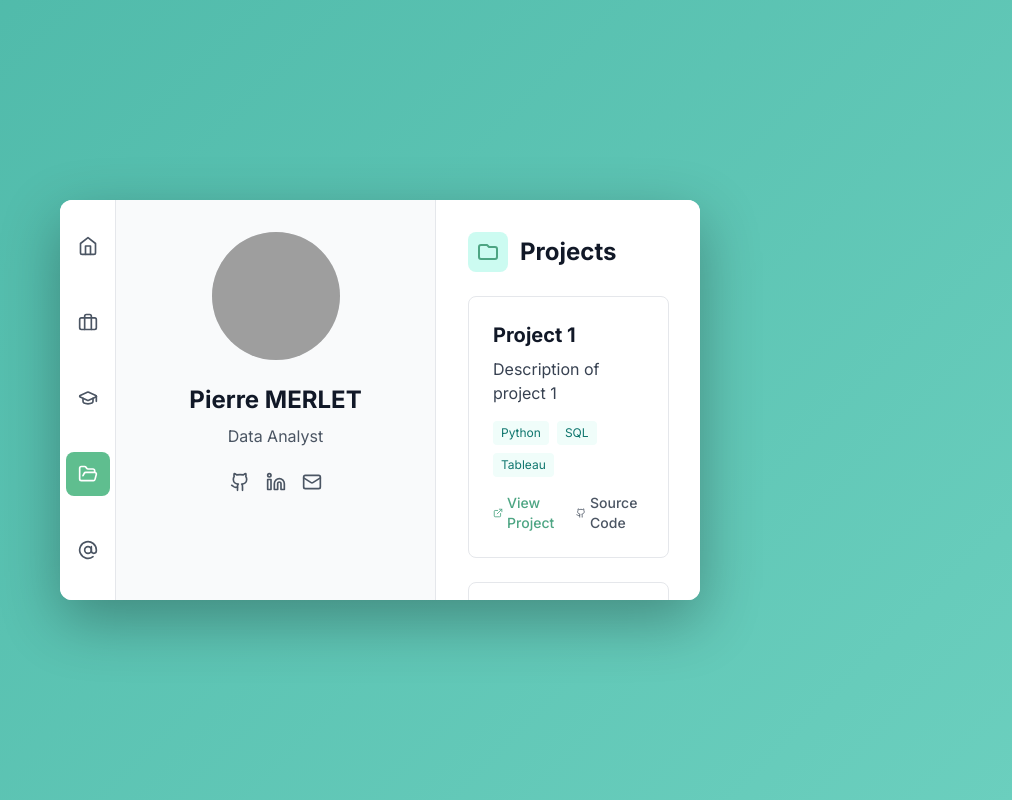
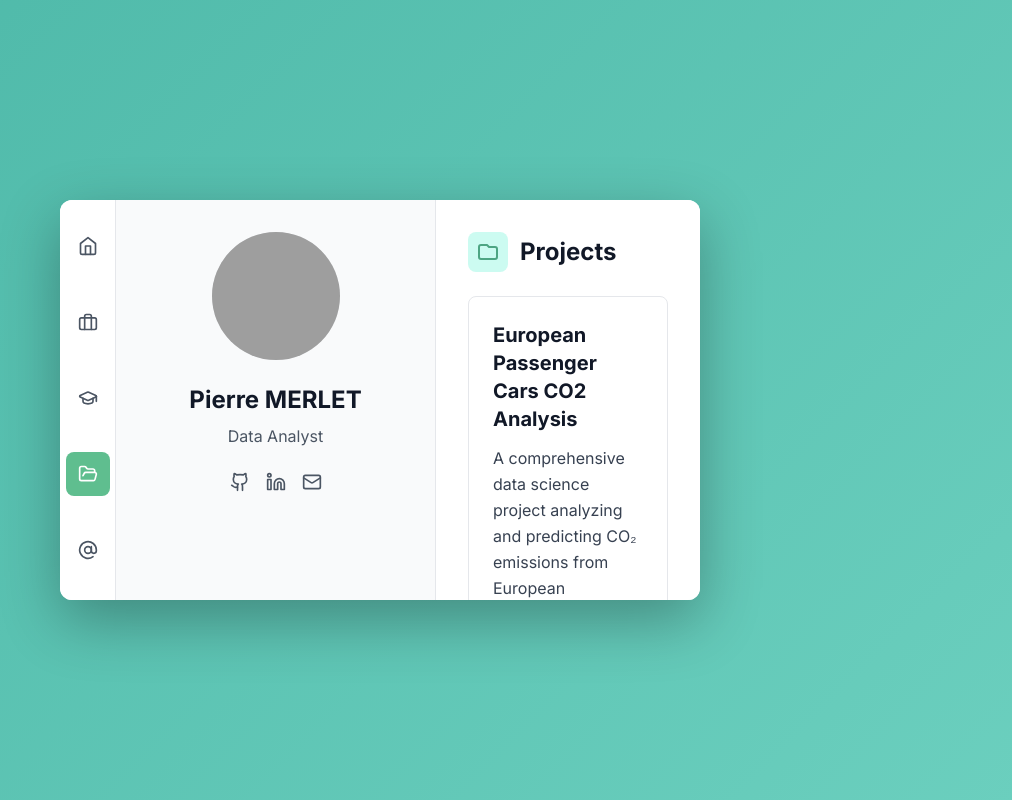
Before and after one commit to PierreMrt/nextjs-portfolio, a Next.js app: page / in a window 1280 px wide. Both pictures are taken after a click on the button "Projects". Shown: the whole page, without its empty margins (260-1272 px from the left). Built offline with nearby package versions, Linux system fonts and the light colour scheme; grey boxes are pictures that could not be loaded.

Commit message:
Update ProjectsSection with real project data

```diff
--- a/components/sections/ProjectsSection.tsx
+++ b/components/sections/ProjectsSection.tsx
@@ -1,25 +1,5 @@
-import Link from 'next/link'
+import projectsData from '@/data/projects.json'
 import { ExternalLink, Github } from 'lucide-react'
-
-// This is a placeholder. Replace with actual project data
-const projects = [
-  {
-    id: '1',
-    title: 'Project 1',
-    description: 'Description of project 1',
-    technologies: ['Python', 'SQL', 'Tableau'],
-    link: '#',
-    github: '#',
-  },
-  {
-    id: '2',
-    title: 'Project 2',
-    description: 'Description of project 2',
-    technologies: ['React', 'Next.js', 'TypeScript'],
-    link: '#',
-    github: '#',
-  },
-]
 
 export default function ProjectsSection() {
   return (
@@ -33,44 +13,48 @@ export default function ProjectsSection() {
         <h2 className="text-2xl font-bold text-gray-900">Projects</h2>
       </div>
 
-      <div className="grid gap-6">
-        {projects.map((project) => (
+      <div className="space-y-6">
+        {projectsData.map((project) => (
           <div
             key={project.id}
-            className="border border-gray-200 rounded-lg p-6 hover:shadow-lg transition-shadow"
+            className="border border-gray-200 rounded-lg p-6 hover:shadow-lg transition-shadow bg-white"
           >
-            <h3 className="text-xl font-bold text-gray-900 mb-2">
+            <h3 className="text-xl font-bold text-gray-900 mb-3">
               {project.title}
             </h3>
-            <p className="text-gray-700 mb-4">{project.description}</p>
+            <p className="text-gray-700 mb-4 leading-relaxed">{project.description}</p>
+
+            {project.highlights && project.highlights.length > 0 && (
+              <ul className="mb-4 space-y-1">
+                {project.highlights.map((highlight, idx) => (
+                  <li key={idx} className="flex items-start gap-2 text-sm text-gray-600">
+                    <span className="text-teal-500 mt-1">•</span>
+                    <span>{highlight}</span>
+                  </li>
+                ))}
+              </ul>
+            )}
+
             <div className="flex flex-wrap gap-2 mb-4">
               {project.technologies.map((tech, idx) => (
                 <span
                   key={idx}
-                  className="px-2 py-1 text-xs bg-teal-50 text-teal-700 rounded"
+                  className="px-2 py-1 text-xs bg-teal-50 text-teal-700 rounded font-medium"
                 >
                   {tech}
                 </span>
               ))}
             </div>
+
             <div className="flex gap-4">
-              <a
-                href={project.link}
-                target="_blank"
-                rel="noopener noreferrer"
-                className="inline-flex items-center gap-1 text-sm text-teal-600 hover:text-teal-700 font-medium"
-              >
-                <ExternalLink className="w-4 h-4" />
-                View Project
-              </a>
               <a
                 href={project.github}
                 target="_blank"
                 rel="noopener noreferrer"
-                className="inline-flex items-center gap-1 text-sm text-gray-600 hover:text-gray-700 font-medium"
+                className="inline-flex items-center gap-2 px-4 py-2 bg-gray-900 text-white rounded-lg hover:bg-gray-800 transition-colors text-sm font-medium"
               >
                 <Github className="w-4 h-4" />
-                Source Code
+                View on GitHub
               </a>
             </div>
           </div>
```
